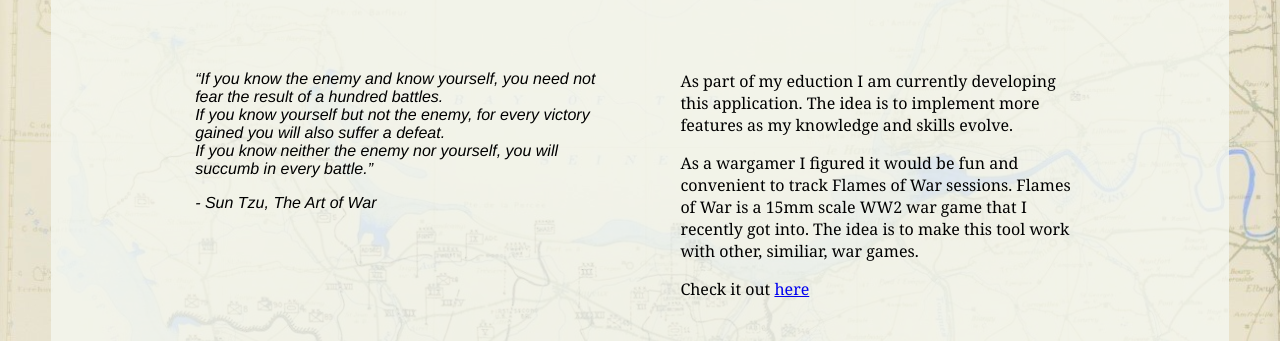
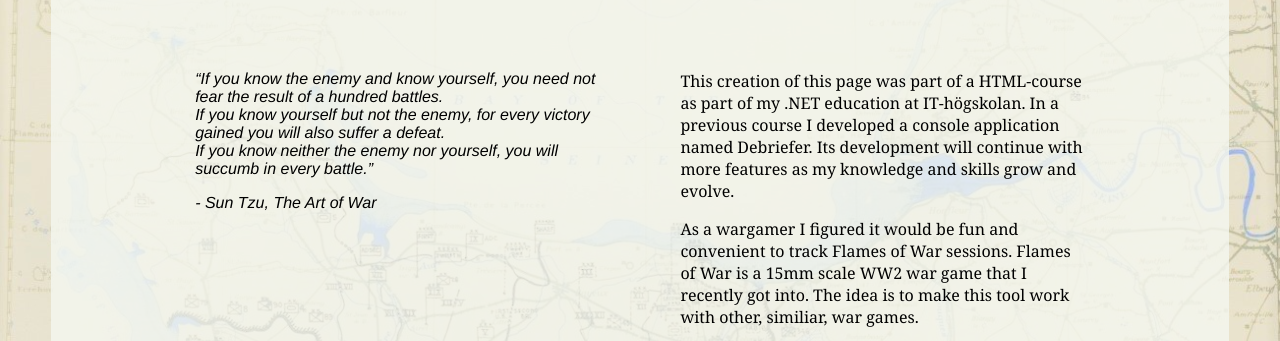
Before and after one commit to JohanCardell/JohanCardell.github.io, a plain HTML site: page index.html in a window 1280 px wide. Shown: the part 194-535 px from the top of the page. Drawn offline with Linux system fonts and the light colour scheme.

Commit message:
Fixes a couple of typos in HTML.

```diff
--- a/index.html
+++ b/index.html
@@ -21,9 +21,9 @@
             <p id="quoted-by">- Sun Tzu, The Art of War</p>
         </div>
         <div>
-            <p>
-                As part of my eduction I am currently developing this application. The idea is to implement more features as my
-                knowledge and skills evolve.
+            <p> This creation of this page was part of a HTML-course as part of my .NET education at IT-högskolan.
+                In a previous course I developed a console application named Debriefer. Its development will continue with more features as my
+                knowledge and skills grow and evolve.
             </p>
             <p>
                 As a wargamer I figured it would be fun and convenient to track Flames of War sessions. Flames of War is a 15mm scale WW2 war game that
```
